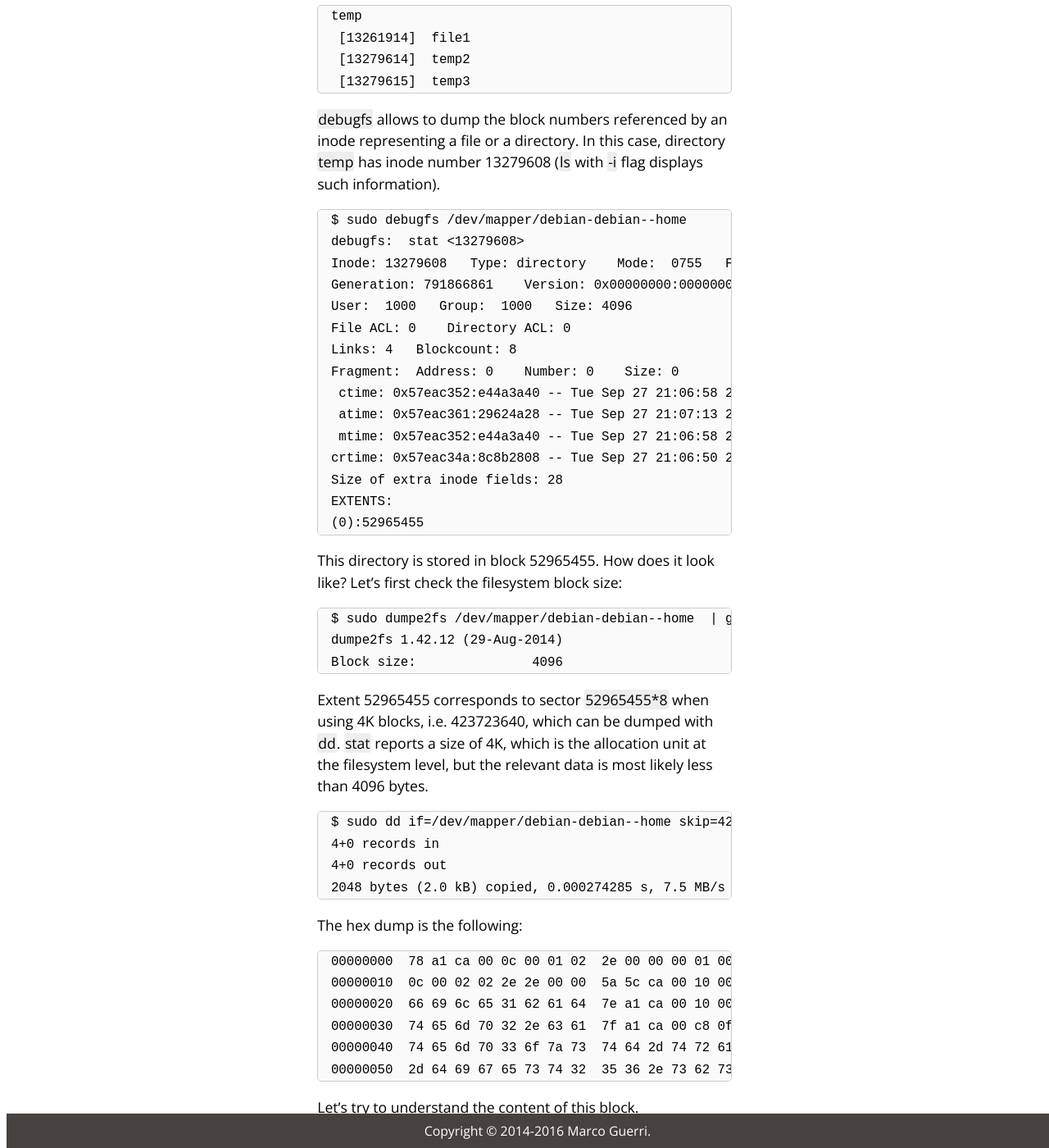
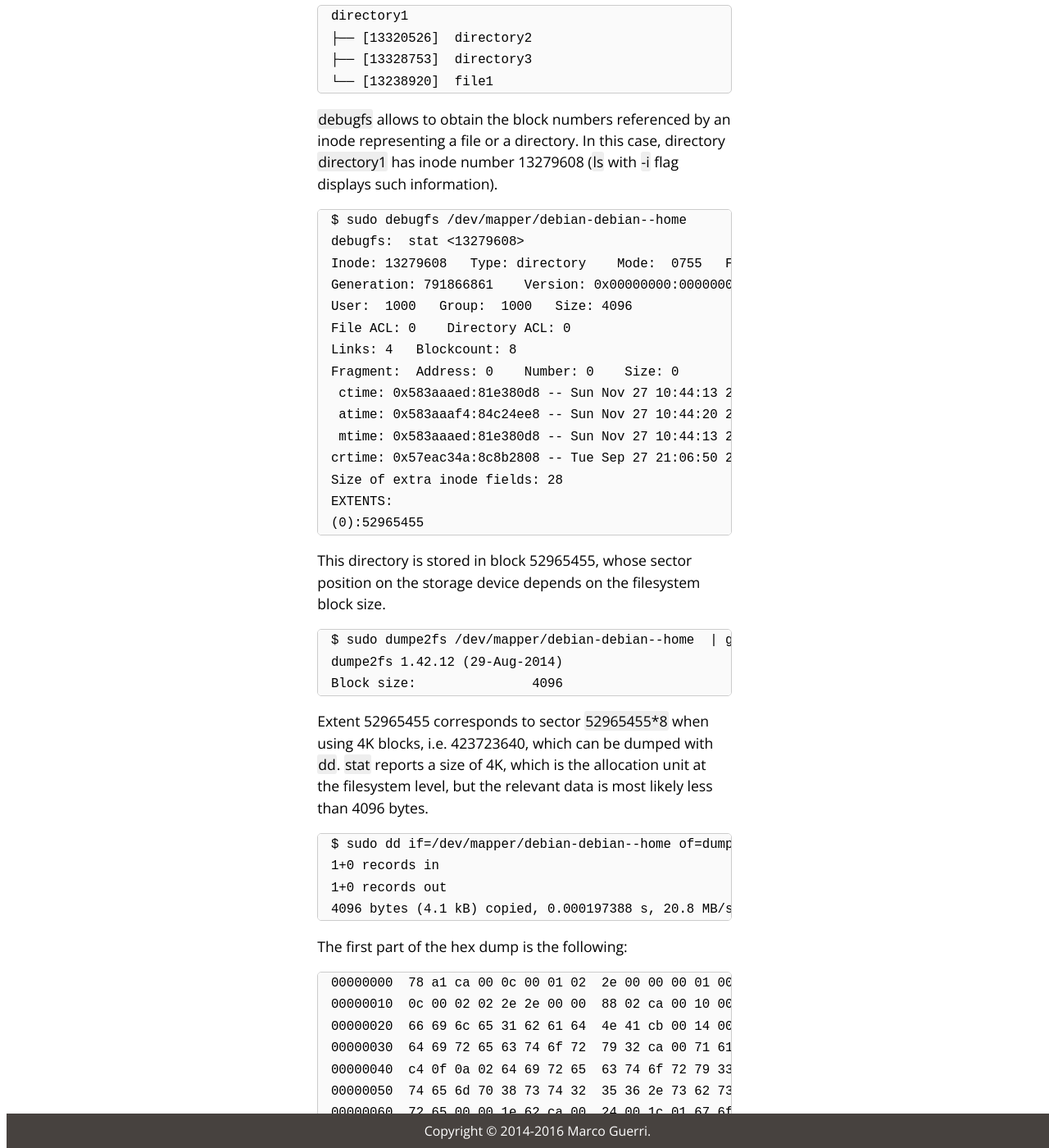
Before and after one commit to marcoguerri/marcoguerri.github.io, a Jekyll site: the page built from _posts/2016-09-20-on-vfs-dentry-inodes.markdown, in a window 1280 px wide and 1400 px high, scrolled down 1998 px. Shown: the whole window at 82% size. Built offline with Jekyll 4.4.1, drawn with Linux system fonts in a browser that asks for light colours; some of the changed text lies outside the part shown.

Commit message:
Progressed with VFS post

````diff
--- a/_posts/2016-09-20-on-vfs-dentry-inodes.markdown
+++ b/_posts/2016-09-20-on-vfs-dentry-inodes.markdown
@@ -5,9 +5,9 @@ date:   2016-09-19 08:00:00
 published: yes
 categories: linux
 pygments: true
-summary: "A collection of some notes on Linux Virtual Filesystem layer,
-focusing mostly on ext filesystems when discussing internal mechanisms that
-go  beyond the implementation independent interface exposed by Linux."
+summary: "A collection of some notes on Linux filesystem layer,
+focusing on the implementation independent interface provided by the OS also
+known as Virtual File System (VFS)."
 ---
 
 Linux VFS
@@ -54,54 +54,56 @@ Directories structure on the filesystem
 =======
 As mentioned before, directories are also represented on the filesystem with
 inodes, which in turn contain pointers to blocks on the storage device. The layout of
-a directory on the filesystems consists in a list of (inode, name) pairs that
-represent the entities contained in that directory. As an example, the structure
-that implements an item of this list on ext4 filesystems is the following:
+a directory on the storage device consists of a list of <inode, name> pairs that
+represent the entities contained in that directory. Linux uses the *dirent*
+structure to model such information:
+
 
 ```
-struct ext4_dir_entry_2 {
-    __le32  inode;                  /* Inode number */
-    __le16  rec_len;                /* Directory entry length */
-    __u8    name_len;               /* Name length */
-    __u8    file_type;
-    char    name[EXT4_NAME_LEN];    /* File name */
+struct dirent {
+       ino_t          d_ino;       /* inode number */
+       off_t          d_off;       /* not an offset; see NOTES */
+       unsigned short d_reclen;    /* length of this record */
+       unsigned char  d_type;      /* type of file; not supported
+                                      by all filesystem types */
+       char           d_name[256]; /* filename */
 };
 ```
 
-It's easy to verify this structure directly on the storage device. Considering for
-example the following hierarchy:
+It is straightforward to verify the layout of a directory directly on the storage
+device. Considering for example the following hierarchy:
 
 ```
-temp
- [13261914]  file1
- [13279614]  temp2
- [13279615]  temp3
+directory1
+├── [13320526]  directory2
+├── [13328753]  directory3
+└── [13238920]  file1
 ```
 
-*debugfs* allows to dump the block numbers referenced by an inode representing a
-file or a directory. In this case, directory *temp* has inode number 13279608
+*debugfs* allows to obtain the block numbers referenced by an inode representing a
+file or a directory. In this case, directory *directory1* has inode number 13279608
 (*ls* with *-i* flag displays such information).
 
 ```
 $ sudo debugfs /dev/mapper/debian-debian--home
 debugfs:  stat <13279608>
 Inode: 13279608   Type: directory    Mode:  0755   Flags: 0x80000
-Generation: 791866861    Version: 0x00000000:00000004
+Generation: 791866861    Version: 0x00000000:0000000c
 User:  1000   Group:  1000   Size: 4096
 File ACL: 0    Directory ACL: 0
 Links: 4   Blockcount: 8
 Fragment:  Address: 0    Number: 0    Size: 0
- ctime: 0x57eac352:e44a3a40 -- Tue Sep 27 21:06:58 2016
- atime: 0x57eac361:29624a28 -- Tue Sep 27 21:07:13 2016
- mtime: 0x57eac352:e44a3a40 -- Tue Sep 27 21:06:58 2016
+ ctime: 0x583aaaed:81e380d8 -- Sun Nov 27 10:44:13 2016
+ atime: 0x583aaaf4:84c24ee8 -- Sun Nov 27 10:44:20 2016
+ mtime: 0x583aaaed:81e380d8 -- Sun Nov 27 10:44:13 2016
 crtime: 0x57eac34a:8c8b2808 -- Tue Sep 27 21:06:50 2016
 Size of extra inode fields: 28
 EXTENTS:
 (0):52965455
 ```
 
-This directory is stored in block 52965455. How does it look like?
-Let's first check the filesystem block size:
+This directory is stored in block 52965455, whose sector position on the storage device
+depends on the filesystem block size.
 
 ```
 $ sudo dumpe2fs /dev/mapper/debian-debian--home  | grep "Block size"
@@ -114,20 +116,99 @@ the allocation unit at the filesystem level, but the relevant data is most
 likely less than 4096 bytes.
 
 ```
-$ sudo dd if=/dev/mapper/debian-debian--home skip=423723640 bs=512 count=4 of=block.bin
-4+0 records in
-4+0 records out
-2048 bytes (2.0 kB) copied, 0.000274285 s, 7.5 MB/s
+$ sudo dd if=/dev/mapper/debian-debian--home of=dump.bin skip=52965455 bs=4K count=1
+1+0 records in
+1+0 records out
+4096 bytes (4.1 kB) copied, 0.000197388 s, 20.8 MB/s
 ```
-The hex dump is the following:
+The first part of the hex dump is the following:
 
 ```
 00000000  78 a1 ca 00 0c 00 01 02  2e 00 00 00 01 00 ca 00  |x...............|
-00000010  0c 00 02 02 2e 2e 00 00  5a 5c ca 00 10 00 05 01  |........Z\......|
-00000020  66 69 6c 65 31 62 61 64  7e a1 ca 00 10 00 05 02  |file1bad~.......|
-00000030  74 65 6d 70 32 2e 63 61  7f a1 ca 00 c8 0f 05 02  |temp2.ca........|
-00000040  74 65 6d 70 33 6f 7a 73  74 64 2d 74 72 61 63 6b  |temp3ozstd-track|
-00000050  2d 64 69 67 65 73 74 32  35 36 2e 73 62 73 74 6f  |-digest256.sbsto|
+00000010  0c 00 02 02 2e 2e 00 00  88 02 ca 00 10 00 05 01  |................|
+00000020  66 69 6c 65 31 62 61 64  4e 41 cb 00 14 00 0a 02  |file1badNA......|
+00000030  64 69 72 65 63 74 6f 72  79 32 ca 00 71 61 cb 00  |directory2..qa..|
+00000040  c4 0f 0a 02 64 69 72 65  63 74 6f 72 79 33 05 07  |....directory3..|
+00000050  74 65 6d 70 38 73 74 32  35 36 2e 73 62 73 74 6f  |temp8st256.sbsto|
+00000060  72 65 00 00 1e 62 ca 00  24 00 1c 01 67 6f 6f 67  |re...b..$...goog|
+00000070  70 75 62 2d 70 68 69 73  68 2d 73 68 61 76 61 72  |pub-phish-shavar|
+00000080  2e 73 62 73 74 6f 72 65  25 62 ca 00 24 00 1a 01  |.sbstore%b..$...|
+00000090  74 65 73 74 2d 66 6f 72  62 69 64 2d 73 69 6d 70  |test-forbid-simp|
+000000a0  6c 65 2e 73 62 73 74 6f  72 65 00 00 29 62 ca 00  |le.sbstore..)b..|
+```
+Indeed this 4K block seems to contain the directory information but
+also additional irrelevant data from previous allocations in the same block. The first
+piece of information that immediately stands out is the name of the files and directories
+contained in *directory1*. What should follow each file name is an *ino_t* representing
+the inode number, encoded as a little endian *unsigned long* at the VFS layers,
+which translates to 64-bits on my system.
+However, it is up to the actual implementation to decide how to map Linux VFS fields
+to the internal structures. As an example, *ext4* uses *ext4_dir_entry* which consists
+of the following fields:
+
+```c
+struct ext4_dir_entry {
+    __le32  inode;                  /* Inode number */
+    __le16  rec_len;                /* Directory entry length */
+    __le16  name_len;               /* Name length */
+    char    name[EXT4_NAME_LEN];    /* File name */
+};
+```
+The binary dump from 0x18 to 0x30 represents entry *file1* and maps directy to the
+fields above.
+
+```
+88 02 ca 00         __le32 representing the inode number (13238920)
+10 00               __le16 representing the directory entry length (16)
+05 01               __le16 representing the file name length (261)
+66 69 6c 65 31      char*  representing the file name
+```
+Does this look right? Not really. *inode* seems correct and *rec_len* as well (the total
+record len would be 13, but it's rounded to the byte boundary). *name_len* instead
+is definitely not correct: it should be simply 0x05 and the leftmost byte should
+be 0x00. This mismatch can be explained with the introduction of *ext4_dir_entry_2*
+structure, which is defined in *fs/ext4/ext4.h* as follows:
+
+```c
+/*
+* The new version of the directory entry. Since EXT4 structures are
+* stored in intel byte order, and the name_len field could never be
+* bigger than 255 chars, it's safe to reclaim the extra byte for the
+* file_type field.
+*/
+struct ext4_dir_entry_2 {
+    __le32 inode;             /* Inode number */
+    __le16 rec_len;           /* Directory entry length */
+    __u8 name_len;            /* Name length */
+    __u8 file_type;
+    char name[EXT4_NAME_LEN]; /* File name */
+};
+```
+So, *EXT4_NAME_LEN* is defined as 255, therefore having 2 bytes to represent
+the lenght does not make much sense. As a consequence, one byte that previously
+was part of the *__le16* representing the name is now used to designate the file
+type and indeed now name_len becomes a *__u8*, i.e. simply 0x05. The same analysis
+can be applied to the remaining entries. Now, the analysis started from the
+first entry which could be easiy identified from the filename, but the block contains
+some more data from 0x00 to 0x17.
+
+```
+00000000  78 a1 ca 00 0c 00 01 02  2e 00 00 00 01 00 ca 00  |x...............|
+00000010  0c 00 02 02 2e 2e 00 00                           |........|
 ```
 
-Let's try to understand the content of this block.
+What is this data? Well *0x78a1ca00* looks like a little endian inode number
+and so does *0x0100ca00*. A quick check reveals what these entries are:
+
+```
+$ sudo debugfs /dev/mapper/debian-debian--home
+debugfs 1.42.12 (29-Aug-2014)
+debugfs:  ncheck 13238273
+Inode   Pathname
+13238273    //mguerri
+debugfs:  ncheck 13279608
+Inode   Pathname
+13279608    /mguerri/directory1
+```
+
+These are *dentries* representing *.* and *..*!
````
